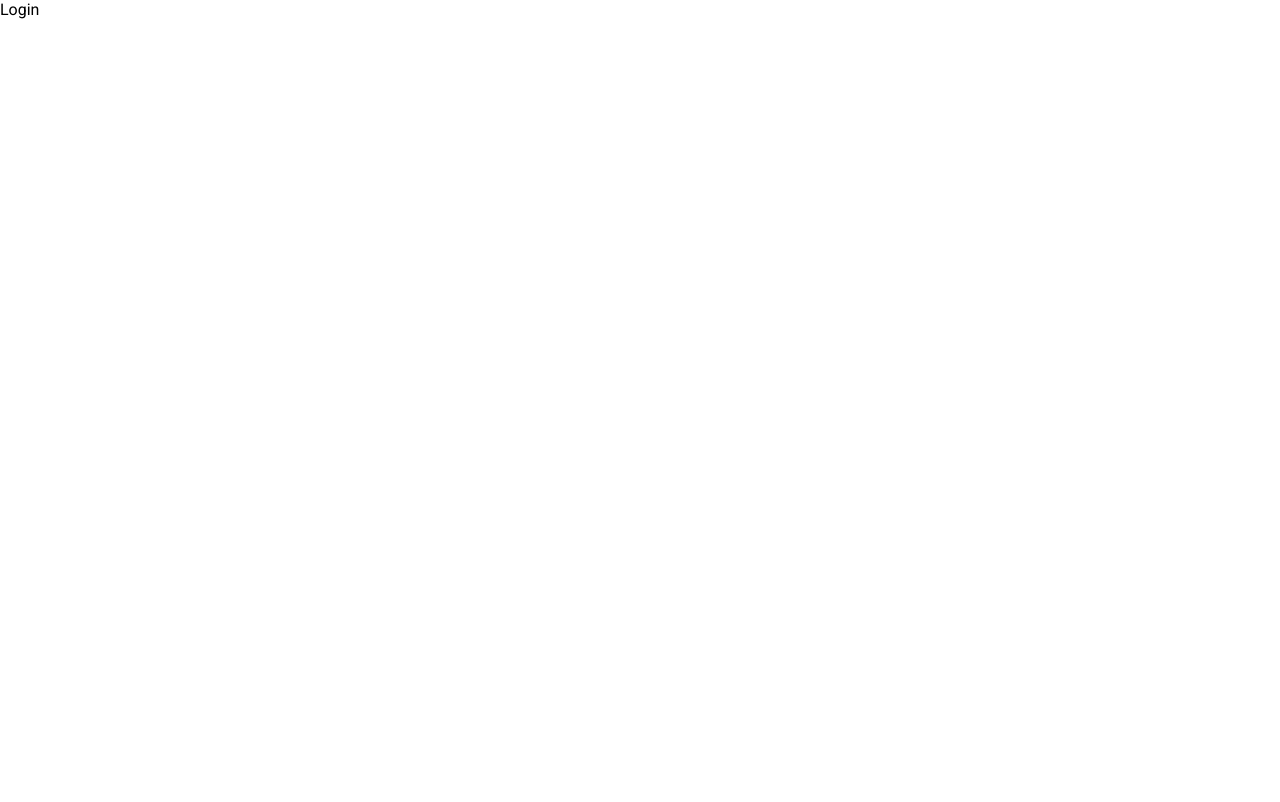
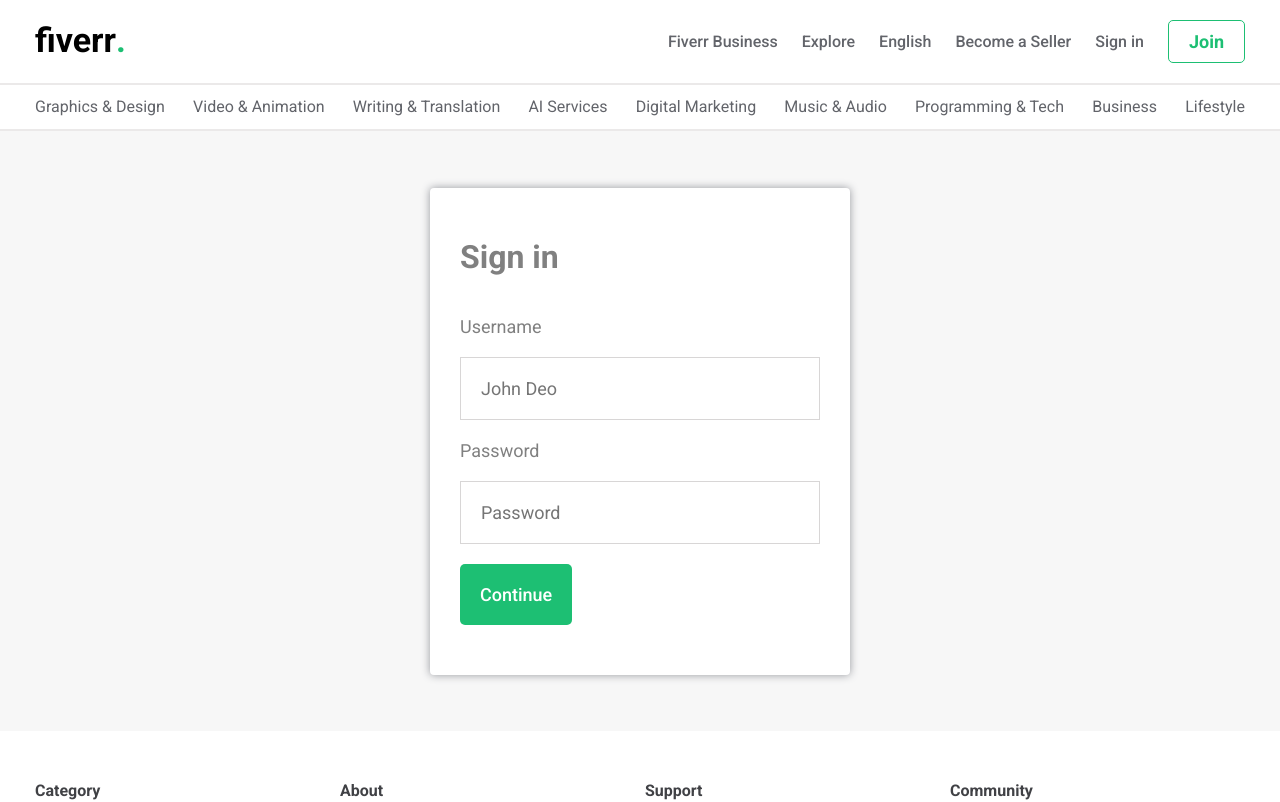
Before and after one commit to Ousbaiy/fiverr-clone, a React (Vite) app: page /login in a window 1280 px wide. Shown: the top 802 px of the page. Built offline with nearby package versions, Linux system fonts and the light colour scheme.

Commit message:
fixed login page

```diff
--- a/src/App.jsx
+++ b/src/App.jsx
@@ -62,8 +62,6 @@
           path: "/gig/:id",
           element: <Gig />,
         },
-      ],
-    },
         {
           path: "/register",
           element: <Register />,
@@ -71,6 +69,8 @@
         {
           path: "/login",
           element: <Login />,
+        },
+      ],
     },
   ]);
 
--- a/src/components/footer/footer.scss
+++ b/src/components/footer/footer.scss
@@ -1,5 +1,7 @@
 @import "../../App.scss";
 .footer {
+  padding-top: 50px;
+
   .container {
     img {
       width: 24px;
--- a/src/components/navbar/Navbar.jsx
+++ b/src/components/navbar/Navbar.jsx
@@ -45,13 +45,13 @@
     }
   }, [sidebarActive]);
 
-  const currentUser = {
-    id: 1,
-    username: "Malich",
-    isSeller: true,
-  };
+  // const currentUser = {
+  //   id: 1,
+  //   username: "Malich",
+  //   isSeller: true,
+  // };
 
-  // const currentUser = null;
+  const currentUser = null;
 
   return (
     <nav className={active || pathname !== "/" ? "navbar active" : "navbar"}>
@@ -70,7 +70,17 @@
           </span>
           {language && (
             <ul className="langOption">
-              <li>English<svg width="16" height="16" viewBox="0 0 16 16" xmlns="http://www.w3.org/2000/svg"><path d="M13.6202 2.6083L5.4001 10.8284L2.37973 7.80805C2.23329 7.66161 1.99585 7.66161 1.84939 7.80805L0.96551 8.69193C0.819073 8.83836 0.819073 9.0758 0.96551 9.22227L5.13492 13.3917C5.28135 13.5381 5.51879 13.5381 5.66526 13.3917L15.0344 4.02252C15.1809 3.87608 15.1809 3.63865 15.0344 3.49218L14.1505 2.6083C14.0041 2.46186 13.7667 2.46186 13.6202 2.6083Z"></path></svg></li>
+              <li>
+                English
+                <svg
+                  width="16"
+                  height="16"
+                  viewBox="0 0 16 16"
+                  xmlns="http://www.w3.org/2000/svg"
+                >
+                  <path d="M13.6202 2.6083L5.4001 10.8284L2.37973 7.80805C2.23329 7.66161 1.99585 7.66161 1.84939 7.80805L0.96551 8.69193C0.819073 8.83836 0.819073 9.0758 0.96551 9.22227L5.13492 13.3917C5.28135 13.5381 5.51879 13.5381 5.66526 13.3917L15.0344 4.02252C15.1809 3.87608 15.1809 3.63865 15.0344 3.49218L14.1505 2.6083C14.0041 2.46186 13.7667 2.46186 13.6202 2.6083Z"></path>
+                </svg>
+              </li>
               <li>Deutsch</li>
               <li>Español</li>
               <li>Francais</li>
@@ -80,7 +90,11 @@
             </ul>
           )}
           {!currentUser?.isSeller && <span>Become a Seller</span>}
-          {!currentUser && <span>Sign in</span>}
+          {!currentUser && (
+            <Link to="/login">
+              <span>Sign in</span>
+            </Link>
+          )}
           {!currentUser && (
             <Link to="/register">
               <button className="join">Join</button>
--- a/src/components/navbar/navbar.scss
+++ b/src/components/navbar/navbar.scss
@@ -214,3 +214,8 @@
 .sidebar-container.active {
   width: 250px;
 }
+
+a {
+  text-decoration: none;
+  color: white;
+}
--- a/src/pages/login/Login.jsx
+++ b/src/pages/login/Login.jsx
@@ -1,9 +1,33 @@
+import { useState } from 'react';
 import './login.scss'
 
 const Login = () => {
+  const [username, setUsername] = useState("");
+  const [password, setPassword] = useState("");
+
   return (
-    <div>Login</div>
-  )
+    <div className="login">
+      <form>
+        <h1>Sign in</h1>
+        <label htmlFor="">Username</label>
+        <input
+          name="username"
+          type="text"
+          placeholder="John Deo"
+          onChange={(e) => setUsername(e.target.value)}
+        />
+
+        <label htmlFor="">Password</label>
+        <input
+          name="password"
+          type="password"
+          placeholder='Password'
+          onChange={(e) => setPassword(e.target.value)}
+        />
+        <button type="submit">Continue</button>
+      </form>
+    </div>
+  );
 }
 
 export default Login
--- a/src/pages/login/login.scss
+++ b/src/pages/login/login.scss
@@ -0,0 +1,50 @@
+.login {
+  display: flex;
+  align-items: center;
+  justify-content: center;
+  min-height: 600px;
+  background-color: #f7f7f7;
+
+  form {
+    width: 360px;
+    padding: 50px 30px;
+    display: flex;
+    flex-direction: column;
+    gap: 20px;
+    border-radius: 4px;
+    box-shadow: 0 0 8px #95979d;
+    background-color: white;
+
+    h1 {
+      color: gray;
+      margin-bottom: 20px;
+    }
+
+    label {
+      color: gray;
+      font-size: 18px;
+    }
+
+    input,
+    textarea {
+      padding: 20px;
+      border: 1px solid rgb(216, 214, 214);
+      font-size: 18px;
+    }
+
+    button {
+      border: none;
+      padding: 20px;
+      color: white;
+      font-weight: 500;
+      font-size: 18px;
+      background-color: #1dbf73;
+      cursor: pointer;
+    }
+
+    span {
+      color: red;
+      font-size: 12px;
+    }
+  }
+}
```
Lines whose indentation alone changed are shown as unchanged.
